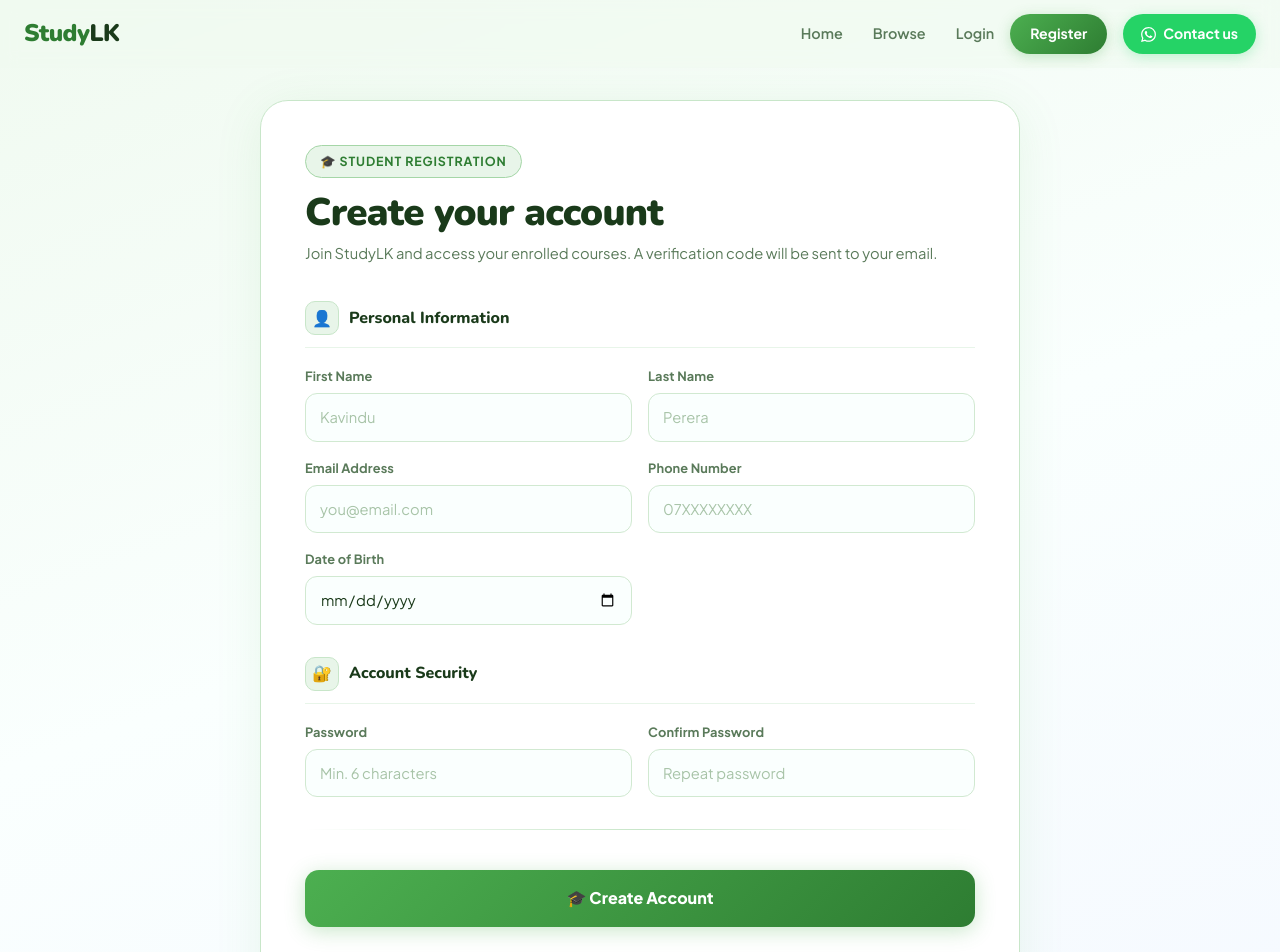
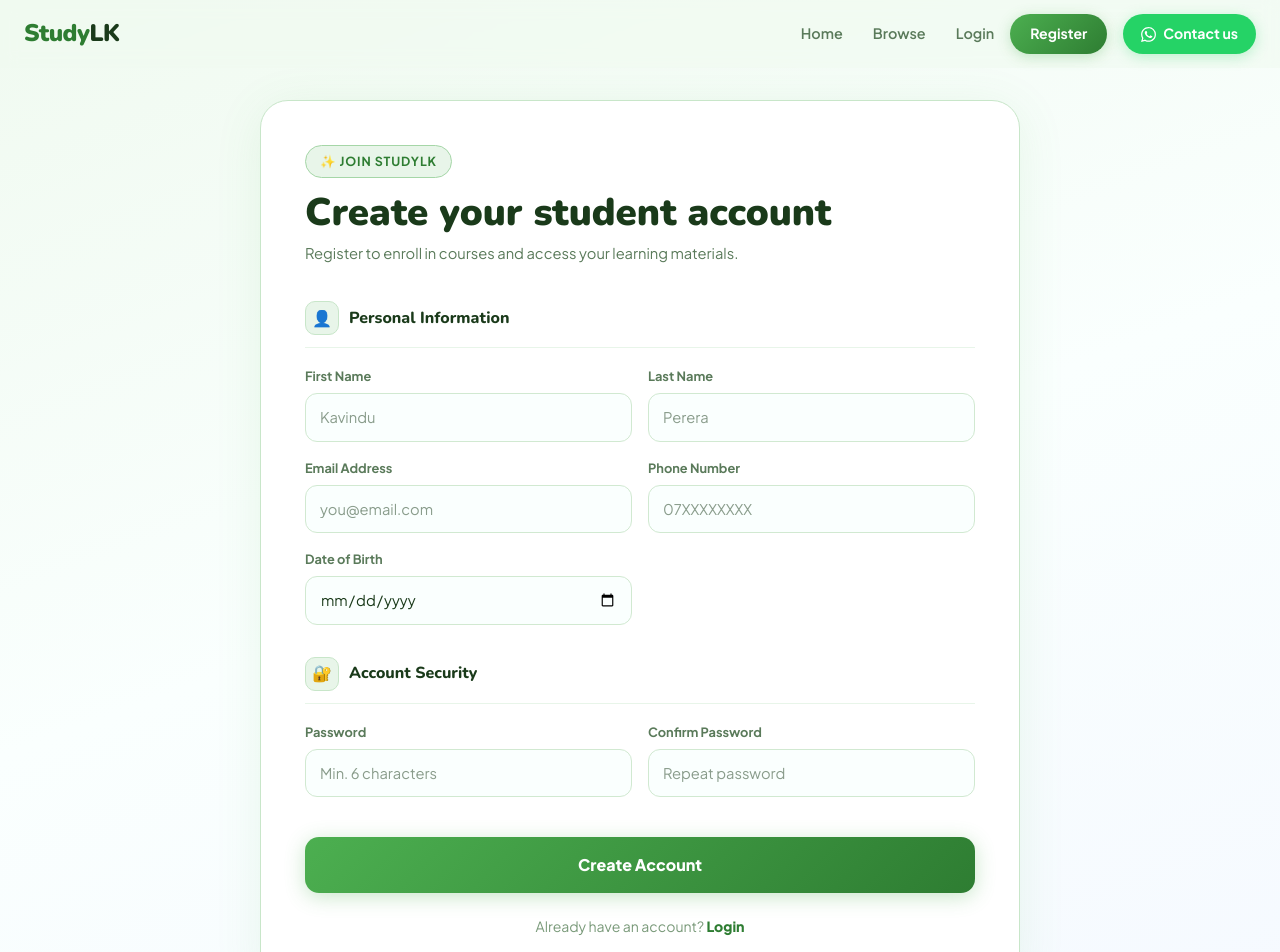
Before and after one commit to DSAN0/studylk, a React (Vite) app: page /register in a window 1280 px wide. Shown: the top 952 px of the page. Built offline with nearby package versions, Linux system fonts and the light colour scheme.

Commit message:
update register verification flow

```diff
--- a/src/pages/Register.jsx
+++ b/src/pages/Register.jsx
@@ -55,8 +55,14 @@ export default function Register() {
     setLoading(true)
 
     try {
-      await studentRegister(form)
+      const res = await studentRegister(form)
+
       localStorage.setItem('verifyEmail', form.email)
+
+      if (res.data?.verification_code) {
+        localStorage.setItem('verifyCode', res.data.verification_code)
+      }
+
       navigate('/verify-email')
     } catch (err) {
       setError(JSON.stringify(err.response?.data || 'Registration failed'))
@@ -86,7 +92,6 @@ export default function Register() {
           border-radius: 28px;
           padding: 44px 44px 48px;
           box-shadow: 0 8px 48px rgba(76,175,80,0.1);
-          animation: fadeUp 0.5s ease both;
         }
 
         @media (max-width: 600px) {
@@ -116,7 +121,6 @@ export default function Register() {
           font-weight: 900;
           font-size: clamp(1.8rem, 4vw, 2.4rem);
           color: #1A3A1A;
-          letter-spacing: -0.02em;
           margin-bottom: 8px;
           line-height: 1.1;
         }
@@ -150,8 +154,6 @@ export default function Register() {
           display: flex;
           align-items: center;
           justify-content: center;
-          font-size: 1rem;
-          flex-shrink: 0;
         }
 
         .reg-section-title {
@@ -173,7 +175,6 @@ export default function Register() {
           font-weight: 700;
           color: #5A7A5A;
           margin-bottom: 6px;
-          letter-spacing: 0.01em;
         }
 
         .reg-input {
@@ -186,22 +187,13 @@ export default function Register() {
           font-size: 0.92rem;
           color: #1A3A1A;
           outline: none;
-          transition: border-color 0.18s, box-shadow 0.18s, background 0.18s;
           box-sizing: border-box;
-        }
-
-        .reg-input::placeholder {
-          color: #A8C4A8;
         }
 
         .reg-input:focus {
           border-color: #4CAF50;
           box-shadow: 0 0 0 3px rgba(76,175,80,0.12);
           background: white;
-        }
-
-        .reg-input:hover:not(:focus) {
-          border-color: #A5D6A7;
         }
 
         .reg-error {
@@ -212,9 +204,6 @@ export default function Register() {
           padding: 13px 16px;
           font-size: 0.87rem;
           margin-bottom: 24px;
-          display: flex;
-          align-items: flex-start;
-          gap: 8px;
         }
 
         .reg-submit {
@@ -229,121 +218,85 @@ export default function Register() {
           background: linear-gradient(135deg, #4CAF50, #2E7D32);
           color: white;
           box-shadow: 0 4px 20px rgba(76,175,80,0.3);
-          transition: transform 0.18s, box-shadow 0.18s, opacity 0.18s;
           margin-top: 8px;
-        }
-
-        .reg-submit:hover:not(:disabled) {
-          transform: translateY(-2px);
-          box-shadow: 0 8px 28px rgba(76,175,80,0.4);
         }
 
         .reg-submit:disabled {
           opacity: 0.65;
           cursor: not-allowed;
-          transform: none;
         }
 
         .reg-login-hint {
           text-align: center;
           font-size: 0.88rem;
           color: #7A9A7A;
-          margin-top: 20px;
+          margin-top: 22px;
         }
 
         .reg-login-link {
           background: none;
           border: none;
+          color: #2E7D32;
+          font-weight: 800;
           cursor: pointer;
-          color: #2E7D32;
-          font-weight: 700;
-          font-family: inherit;
-          font-size: inherit;
-          padding: 0;
-          text-decoration: underline;
-          text-underline-offset: 2px;
-        }
-
-        .reg-login-link:hover {
-          color: #4CAF50;
-        }
-
-        .reg-divider {
-          height: 1.5px;
-          background: linear-gradient(90deg, transparent, #C8E6C9, transparent);
-          margin: 32px 0;
-        }
-
-        @keyframes fadeUp {
-          from {
-            opacity: 0;
-            transform: translateY(22px);
-          }
-          to {
-            opacity: 1;
-            transform: translateY(0);
-          }
         }
       `}</style>
 
       <main className="reg-root">
         <form onSubmit={handleSubmit} className="reg-card">
-          <div className="reg-eyebrow">🎓 Student Registration</div>
+          <div className="reg-eyebrow">✨ Join StudyLK</div>
 
-          <h1 className="reg-title">Create your account</h1>
+          <h1 className="reg-title">Create your student account</h1>
 
           <p className="reg-subtitle">
-            Join StudyLK and access your enrolled courses. A verification code will be sent to your email.
+            Register to enroll in courses and access your learning materials.
           </p>
 
           {error && (
             <div className="reg-error">
-              <span>⚠️</span>
-              <span>{error}</span>
+              ⚠️ {error}
             </div>
           )}
 
-          {SECTIONS.map((section, si) => (
-            <div key={si} className="reg-section">
+          {SECTIONS.map(section => (
+            <section key={section.title} className="reg-section">
               <div className="reg-section-header">
                 <div className="reg-section-icon">{section.icon}</div>
                 <div className="reg-section-title">{section.title}</div>
               </div>
 
               <div className="reg-grid">
-                {section.fields.map(f => (
-                  <div key={f.key} className="reg-field">
-                    <label>{f.label}</label>
+                {section.fields.map(field => (
+                  <div key={field.key} className="reg-field">
+                    <label>{field.label}</label>
                     <input
                       className="reg-input"
-                      type={f.type || 'text'}
-                      placeholder={f.placeholder || ''}
-                      value={form[f.key]}
-                      onChange={e => set(f.key, e.target.value)}
+                      type={field.type || 'text'}
+                      placeholder={field.placeholder || ''}
+                      value={form[field.key]}
+                      onChange={e => set(field.key, e.target.value)}
                       required
                     />
                   </div>
                 ))}
               </div>
-            </div>
+            </section>
           ))}
 
-          <div className="reg-divider" />
-
-          <button type="submit" className="reg-submit" disabled={loading}>
-            {loading ? '⏳ Creating account…' : '🎓 Create Account'}
+          <button disabled={loading} className="reg-submit">
+            {loading ? 'Creating account...' : 'Create Account'}
           </button>
 
-          <p className="reg-login-hint">
+          <div className="reg-login-hint">
             Already have an account?{' '}
             <button
               type="button"
               className="reg-login-link"
               onClick={() => navigate('/login')}
             >
-              Login here
+              Login
             </button>
-          </p>
+          </div>
         </form>
       </main>
     </>
```
